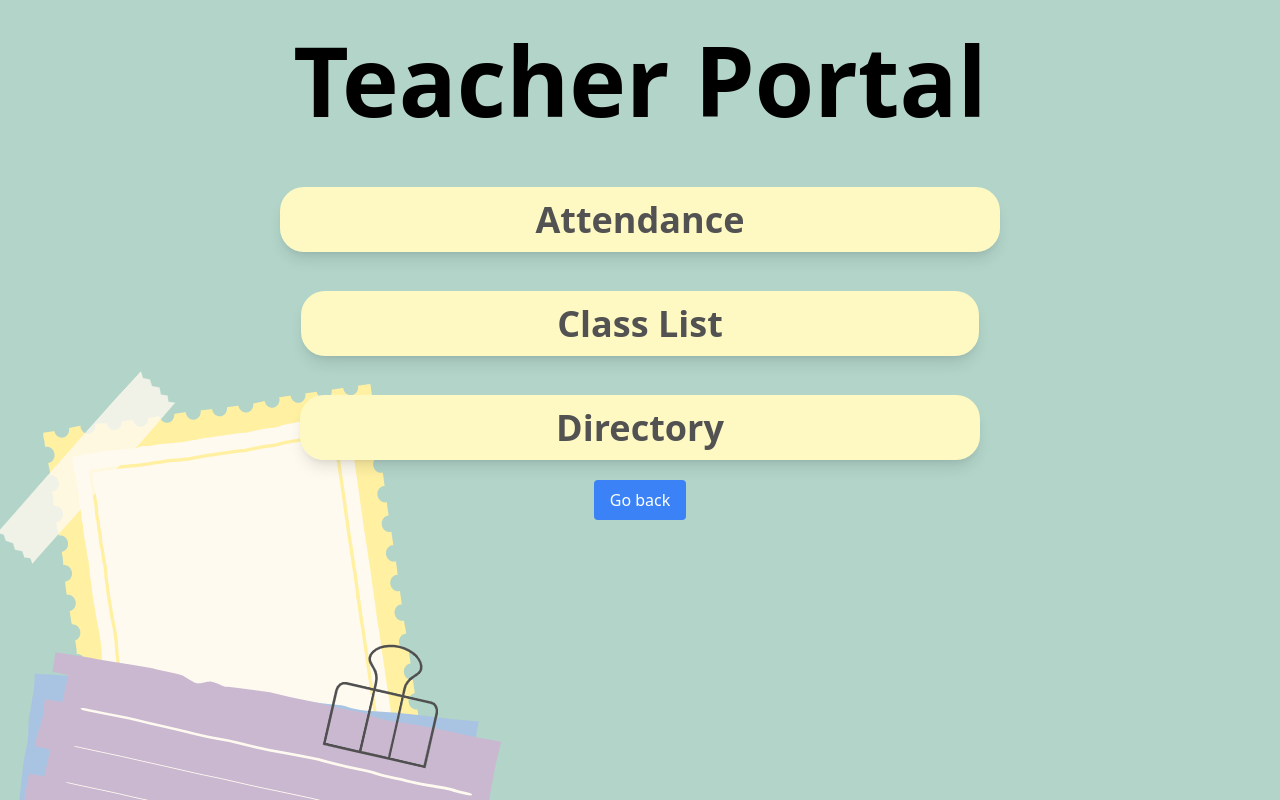
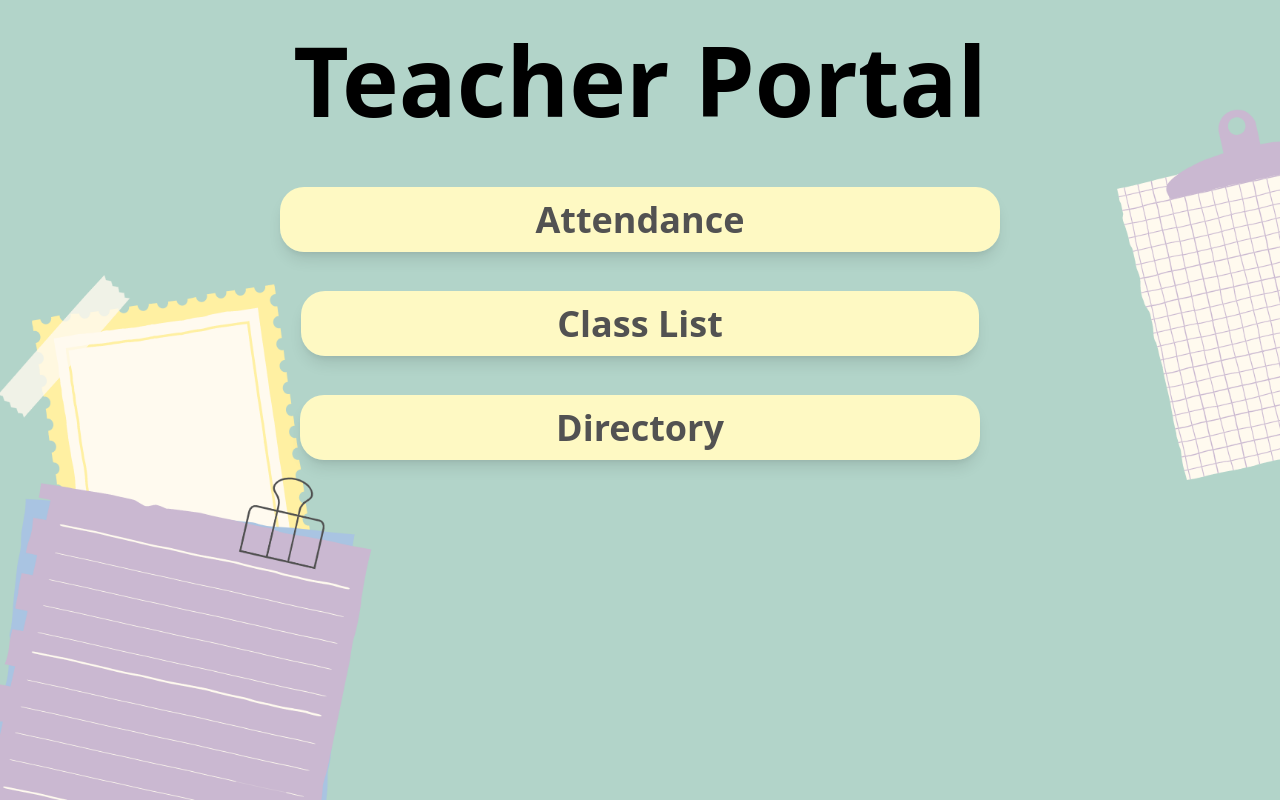
Before and after one commit to vianneyp72/glvn-website-1, a Next.js app: page /TeacherPortal in a window 1280 px wide. Built offline with nearby package versions, Linux system fonts and the light colour scheme.

Commit message:
Added bg-cover to all teacher portal subpages

```diff
--- a/pages/AttendancePage.js
+++ b/pages/AttendancePage.js
@@ -1,6 +1,6 @@
 export default function AttendancePage() {
     return (
-        <main className="bg-[url('/AttendanceBackground.png')] h-screen w-screen">
+        <main className="bg-[url('/AttendanceBackground.png')] bg-cover h-screen w-screen">
             <div>
                 <h1 className="flex py-8 px-8 flex-col items-center justify-between text-8xl font-bold">Attendance</h1><br/>
             </div>
--- a/pages/ClassListPage.js
+++ b/pages/ClassListPage.js
@@ -1,6 +1,6 @@
 export default function ClassListPage() {
     return (
-        <main className="bg-[url('/ClassListBackground.png')] h-screen w-screen">
+        <main className="bg-[url('/ClassListBackground.png')] bg-cover h-screen w-screen">
             <div>
                 <h1 className="flex py-8 px-8 flex-col items-center justify-between text-8xl font-bold">Class List</h1><br/>
             </div>
--- a/pages/DirectoryPage.js
+++ b/pages/DirectoryPage.js
@@ -1,6 +1,6 @@
 export default function DirectoryPage() {
     return (
-        <main className="bg-[url('/DirectoryBackground.png')] h-screen w-screen">
+        <main className="bg-[url('/DirectoryBackground.png')] bg-cover h-screen w-screen">
             <div>
                 <h1 className="flex py-8 px-8 flex-col items-center justify-between text-8xl font-bold">Directory</h1><br/>
             </div>
--- a/pages/TeacherPortal.js
+++ b/pages/TeacherPortal.js
@@ -1,17 +1,17 @@
 import Link from 'next/link'
 export default function TeacherPortal () {
     return (
-        <main className="bg-[url('/TeacherPortalBackground.png')] h-screen w-screen">
+        <main className="bg-[url('/TeacherPortalBackground.png')] bg-cover h-screen w-screen">
             <div>
                 <h1 className="flex py-8 px-8 flex-col items-center justify-between text-8xl font-bold">Teacher Portal</h1><br/>
                 <ul className="mt-4 rounded-2xl text-4xl text-neutral-600 font-bold text-center space-y-16">
-                    <li><Link href="/AttendancePage" className="rounded-3xl bg-yellow-100 hover:bg-yellow-200 py-2 px-64 shadow-lg hover:shadow-2xl">Attendance</Link></li>
-                    <li><Link href="/ClassListPage" className="rounded-3xl bg-yellow-100 hover:bg-yellow-200 py-2 px-64 shadow-lg hover:shadow-2xl">Class List</Link></li>
-                    <li><Link href="/DirectoryPage" className="rounded-3xl bg-yellow-100 hover:bg-yellow-200 py-2 px-64 shadow-lg hover:shadow-2xl">Directory</Link></li>
+                    <li><Link href="/AttendancePage" className="rounded-3xl bg-yellow-100 hover:bg-yellow-200 py-2 px-64 shadow-lg hover:shadow-2xl">
+                        Attendance</Link></li>
+                    <li><Link href="/ClassListPage" className="rounded-3xl bg-yellow-100 hover:bg-yellow-200 py-2 px-64 shadow-lg hover:shadow-2xl">
+                        Class List</Link></li>
+                    <li><Link href="/DirectoryPage" className="rounded-3xl bg-yellow-100 hover:bg-yellow-200 py-2 px-64 shadow-lg hover:shadow-2xl">
+                        Directory</Link></li>
                 </ul>
-            </div>
-            <div className="flex py-8 px-8 flex flex-col items-center justify-between">
-                <Link href="/" className="rounded bg-blue-500 hover:bg-blue-600 text-white py-2 px-4">Go back</Link>
             </div>
         </main>
     )
```
